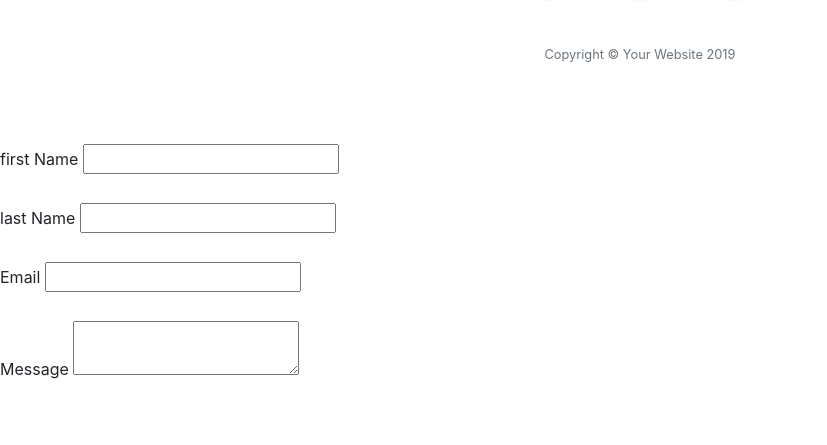
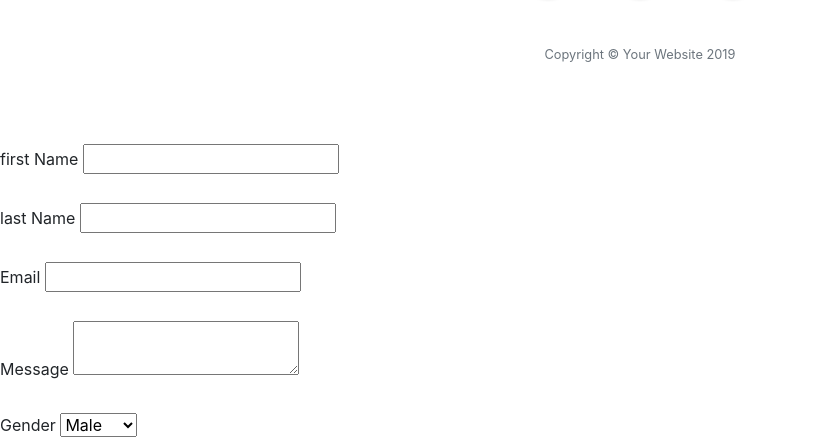
Before and after one commit to javadev16/test, a website with bundled scripts: page index.html in a window 1280 px wide. Shown: the part 4885-5330 px from the top of the page, without its empty margins (0-827 px from the left). Before the commit the page ends 5274 px from the top, so only its background shows below. Built offline with nearby package versions, Linux system fonts and the light colour scheme.

Commit message:
Update index.html

```diff
--- a/index.html
+++ b/index.html
@@ -311,6 +311,16 @@
 		<label>Message</label>
 		<textarea name="message"></textarea>
 	</div>
+		<br>
+	<div>
+	<label>Gender</label>
+
+	<select>
+	<option value="male">Male </option>
+	<option value="female">Female </option>
+	</select>
+		</div>
+
 
 	</form>
 
```
